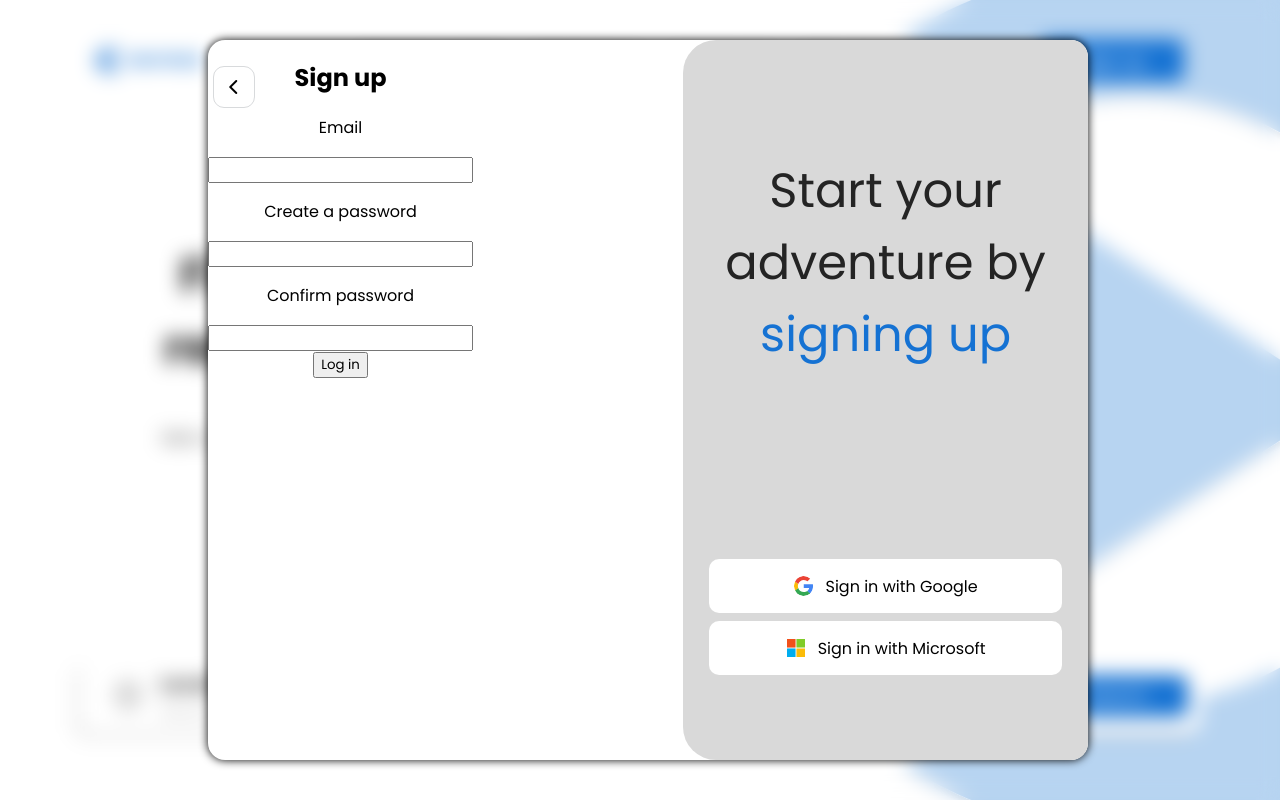
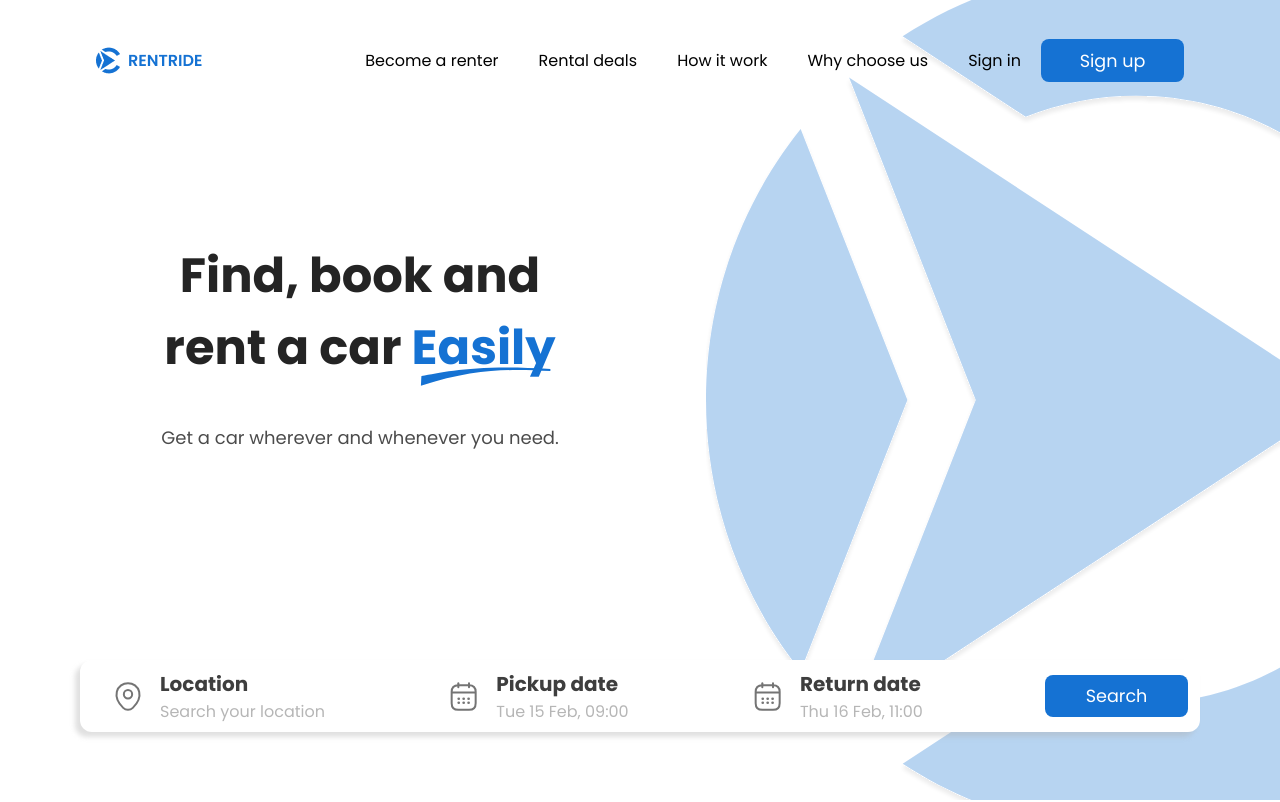
Before and after one commit to Jay-Odedra-1884/Car-Rental-FrontEnd, a plain HTML site: page index.html in a window 1280 px wide. Shown: the top 802 px of the page. Drawn offline with Linux system fonts and the light colour scheme; a web font is replaced by a local one.

Commit message:
solve known issue

```diff
--- a/style.css
+++ b/style.css
@@ -77,10 +77,10 @@ html {
 /* for sign in up overlay */
 
 .sign-overlay {
-    /* display: none; */
+    display: none;
 }
 
-.sign-overlay { /*need to set active at last*/
+.sign-overlay.active {
     display: flex;
     justify-content: center;
     align-items: center;
```
